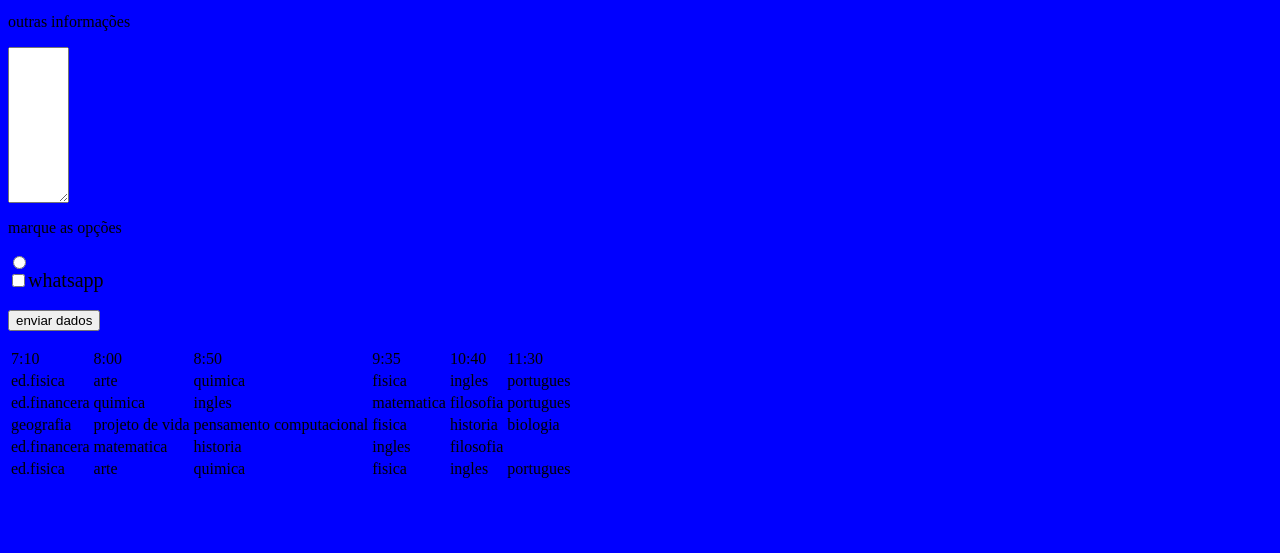
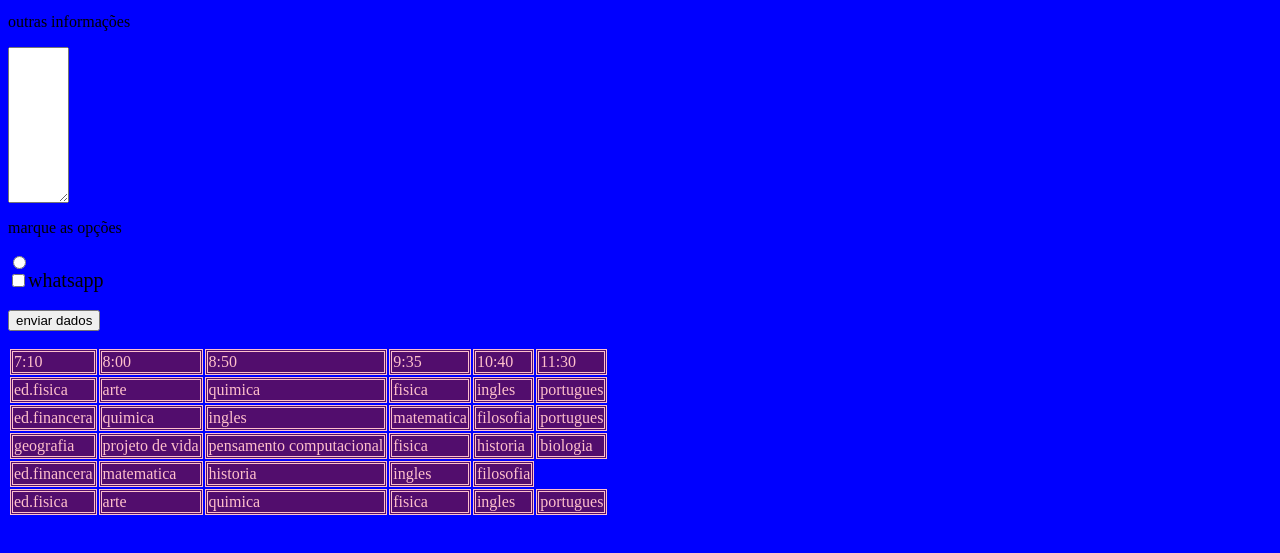
Before and after one commit to hevelynalmeida22/formulario1c, a plain HTML site: page index.html in a window 1280 px wide. Shown: the part 113-666 px from the top of the page. Drawn offline with Linux system fonts and the light colour scheme.

Commit message:
Update style.css

```diff
--- a/style.css
+++ b/style.css
@@ -9,3 +9,9 @@ form label{
   display:block;
 font-size:20px;
 }
+td{
+  background:  rgb(82,13, 109);
+  border: 3xp solid;
+  border-style: double;
+  color: pink;
+  font
```
